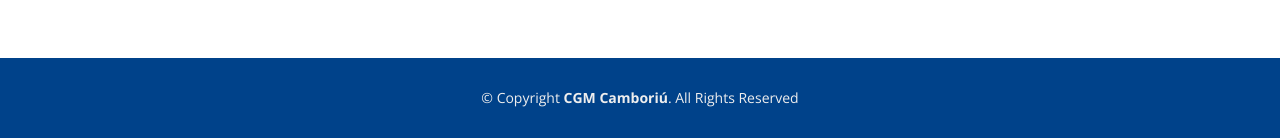
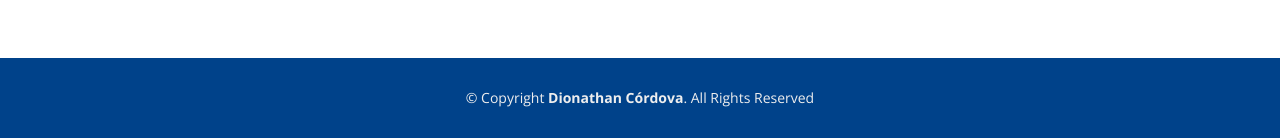
Before and after one commit to dionathanCordova/Faculdade-websemantica, a CodeIgniter app: page /database/index.php/busca/index in a window 1280 px wide; the page is wider, and only the part inside the window is pictured. Shown: the part 2310-2448 px from the top of that part. Run offline with CodeIgniter, Linux system fonts and the light colour scheme; some libraries are stand-ins or nearby versions.

Commit message:
projeto final

```diff
--- a/application/views/footer.php
+++ b/application/views/footer.php
@@ -54,7 +54,7 @@
     <div class="container">
 
         <div class="copyright">
-            &copy; Copyright <strong>CGM Camboriú</strong>. All Rights Reserved
+            &copy; Copyright <strong>Dionathan Córdova</strong>. All Rights Reserved
         </div>
         <div class="credits">
         <!--
```
